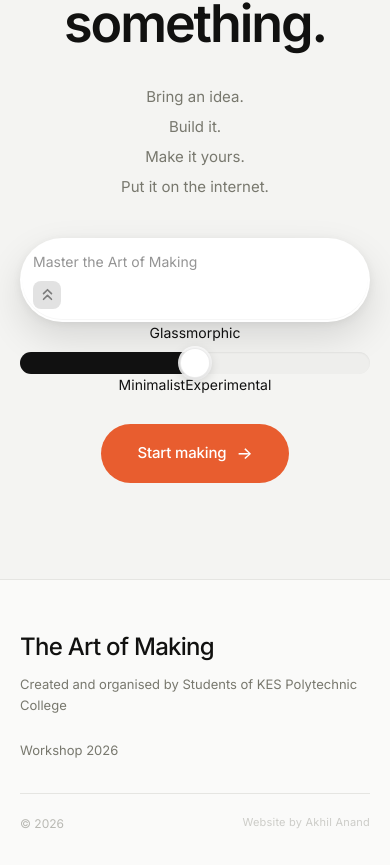
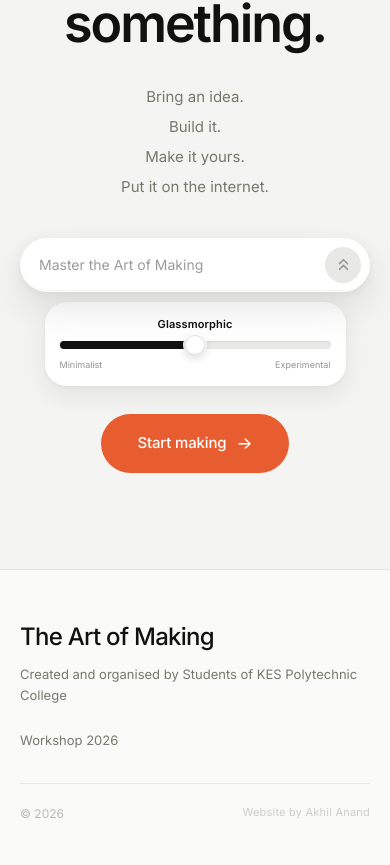
Before and after one commit to adelos-corp/aom-workshop-2026, a React (Vite) app: page / in a window 390 px wide. Shown: the part 5491-6356 px from the top of the page. Built offline with nearby package versions, Linux system fonts and the light colour scheme.

Commit message:
Refine PromptBar into clean input plus separate style control

```diff
--- a/src/components/PromptBar.css
+++ b/src/components/PromptBar.css
@@ -1,155 +1,176 @@
 .prompt-bar {
   --pb-bg: #ffffff;
   --pb-ink: #111111;
-  --pb-menu: #ffffff;
   --pb-w: 400px;
-  --pb-radius: 50px;
+  --pb-radius: 40px;
   --pb-press: 0.96;
-  --pb-spark: #b39dff;
-  --pb-ease: cubic-bezier(0.23, 1, 0.32, 1);
-  --pb-muted: color-mix(in srgb, var(--pb-ink) 55%, transparent);
-  --pb-hover: color-mix(in srgb, var(--pb-ink) 8%, transparent);
-  position: relative;
   width: min(var(--pb-w), 100%);
   color: var(--pb-ink);
   font-family: inherit;
   font-size: 14px;
   line-height: 22px;
 }
-.prompt-bar__menu {
-  position: absolute;
-  right: 0;
-  bottom: calc(100% + 10px);
-  left: 0;
-  z-index: 10;
-  padding: 4px;
-  border-radius: 12px;
-  background: var(--pb-menu);
-  color: var(--pb-ink);
-  box-shadow: 0 18px 45px -18px rgba(0,0,0,.4), 0 1px 2px rgba(0,0,0,.08);
-  animation: prompt-pop 180ms var(--pb-ease) both;
-}
-.prompt-bar__menu[data-kind='effort'] {
-  right: 0;
-  left: auto;
-  width: 300px;
-}
-.prompt-bar__menu[data-kind='effort'] { padding: 14px; background: rgba(255,255,255,.98); color: #111; box-shadow: 0 18px 45px rgba(0,0,0,.12), 0 0 0 1px rgba(255,255,255,.95); }
-@keyframes prompt-pop { from { opacity: 0; transform: translateY(5px) scale(.98); } }
-.prompt-bar__menu-list { display: grid; gap: 2px; }
-.prompt-bar__row {
+
+.prompt-bar__field {
+  position: relative;
   display: flex;
   align-items: center;
-  gap: 9px;
   width: 100%;
-  min-height: 36px;
-  padding: 0 8px;
-  border: 0;
-  border-radius: 8px;
-  background: transparent;
-  color: inherit;
-  font: inherit;
-  text-align: left;
-  cursor: pointer;
-}
-.prompt-bar__row:hover, .prompt-bar__row[data-active] { background: var(--pb-hover); }
-.prompt-bar__row-icon { display: inline-flex; width: 20px; justify-content: center; color: color-mix(in srgb, var(--pb-ink) 70%, transparent); }
-.prompt-bar__row-name { flex: none; font-size: 13px; font-weight: 500; }
-.prompt-bar__row-desc { flex: 1; min-width: 0; overflow: hidden; color: var(--pb-muted); font-size: 12px; white-space: nowrap; text-overflow: ellipsis; }
-.prompt-bar__row-tag { margin-left: auto; color: var(--pb-muted); font-size: 11px; }
-.prompt-bar__row-check { display: inline-flex; width: 16px; opacity: 0; }
-.prompt-bar__row-check[data-on] { opacity: 1; }
-.prompt-bar__empty { padding: 10px 8px; color: var(--pb-muted); font-size: 12px; }
-.prompt-bar__field {
-  position: relative;
-  isolation: isolate;
-  display: flex;
-  flex-direction: column;
-  gap: 8px;
-  padding: 12px;
-  border-radius: 50px;
+  min-height: 52px;
+  padding: 8px 8px 8px 18px;
+  border-radius: var(--pb-radius);
   background: var(--pb-bg);
   border: 1px solid rgba(255,255,255,.95);
-  box-shadow: 0 16px 38px rgba(0,0,0,.12), 0 2px 10px rgba(0,0,0,.06), inset 0 1px 0 rgba(255,255,255,.95);
-  cursor: text;
+  box-shadow:
+    0 16px 38px rgba(0,0,0,.10),
+    0 2px 10px rgba(0,0,0,.05),
+    inset 0 1px 0 rgba(255,255,255,.98),
+    inset 0 -1px 0 rgba(0,0,0,.035);
   overflow: hidden;
 }
+
 .prompt-bar__field::after {
   content: '';
   position: absolute;
   inset: 1px;
-  z-index: -1;
   border-radius: calc(var(--pb-radius) - 1px);
   pointer-events: none;
-  box-shadow: inset 0 1px 0 rgba(255,255,255,.98), inset 0 -1px 0 rgba(0,0,0,.035);
+  box-shadow: inset 0 1px 0 rgba(255,255,255,1);
 }
-.prompt-bar__field::before {
-  content: '';
+
+.prompt-bar__input {
+  display: block;
+  flex: 1;
+  min-width: 0;
+  min-height: 22px;
+  max-height: 22px;
+  padding: 0;
+  border: 0;
+  background: transparent;
+  color: inherit;
+  font: inherit;
+  font-size: 14px;
+  line-height: 22px;
+  resize: none;
+  outline: none;
+  overflow: hidden;
+}
+
+.prompt-bar__input::placeholder {
+  color: rgba(17,17,17,.42);
+}
+
+.prompt-bar__send {
+  flex: none;
+  display: grid;
+  place-items: center;
+  width: 36px;
+  height: 36px;
+  margin-left: 10px;
+  padding: 0;
+  border: 0;
+  border-radius: 50%;
+  background: #111;
+  color: #fff;
+  cursor: pointer;
+  outline: none;
+  user-select: none;
+  touch-action: manipulation;
+  transition: transform 180ms cubic-bezier(.23,1,.32,1), background-color 180ms ease, opacity 180ms ease;
+}
+
+.prompt-bar__send:disabled {
+  background: #e8e8e6;
+  color: #999;
+  cursor: default;
+}
+
+.prompt-bar__send[data-pressed] {
+  transform: scale(var(--pb-press));
+}
+
+.prompt-bar__send[data-armed]:hover {
+  transform: translateY(-1px);
+}
+
+.prompt-bar__effort {
+  width: min(360px, 78%);
+  margin: 10px auto 0;
+  padding: 10px 14px 9px;
+  border-radius: 22px;
+  background: rgba(255,255,255,.96);
+  border: 1px solid rgba(255,255,255,.98);
+  box-shadow:
+    0 10px 26px rgba(0,0,0,.075),
+    0 1px 5px rgba(0,0,0,.04),
+    inset 0 1px 0 rgba(255,255,255,1);
+}
+
+.prompt-bar__effort-label {
+  margin-bottom: 6px;
+  color: #111;
+  font-size: 11px;
+  font-weight: 600;
+  letter-spacing: .01em;
+}
+
+.prompt-bar__effort-track {
+  position: relative;
+  height: 8px;
+  border-radius: 999px;
+  background: #e8e8e6;
+  cursor: grab;
+  touch-action: none;
+  box-shadow: inset 0 1px 2px rgba(0,0,0,.08);
+}
+
+.prompt-bar__effort-track:active {
+  cursor: grabbing;
+}
+
+.prompt-bar__effort-fill {
   position: absolute;
-  inset: 0;
-  z-index: -1;
+  inset: 0 auto 0 0;
   border-radius: inherit;
-  background: radial-gradient(140% 120% at 0% 100%, color-mix(in srgb, var(--pb-spark) 26%, transparent), transparent 62%);
-  opacity: 0;
-  transition: opacity 500ms ease;
+  background: #111;
+  will-change: width;
 }
-.prompt-bar__chips { display: flex; flex-wrap: wrap; gap: 6px; }
-.prompt-bar__chip { display: inline-flex; align-items: center; gap: 6px; height: 26px; padding: 0 4px 0 8px; border-radius: 8px; background: var(--pb-hover); font-size: 12px; }
-.prompt-bar__chip-name { max-width: 144px; overflow: hidden; white-space: nowrap; text-overflow: ellipsis; }
-.prompt-bar__chip-x {
-  display: inline-grid; place-items: center; width: 18px; height: 18px; padding: 0;
-  border: 0; border-radius: 5px; background: transparent; color: inherit; opacity: .6; cursor: pointer;
+
+.prompt-bar__effort-thumb {
+  position: absolute;
+  top: 50%;
+  width: 20px;
+  height: 20px;
+  margin: -10px 0 0 -10px;
+  border-radius: 50%;
+  background: #fff;
+  border: 1px solid rgba(0,0,0,.10);
+  box-shadow:
+    0 3px 10px rgba(0,0,0,.16),
+    0 0 0 2px rgba(255,255,255,.95);
+  will-change: left;
 }
-.prompt-bar__chip-x:hover { background: color-mix(in srgb, var(--pb-ink) 10%, transparent); opacity: 1; }
-.prompt-bar__input {
-  display: block; width: 100%; min-height: 22px; padding: 0; border: 0; background: transparent;
-  color: inherit; font: inherit; font-size: 14px; line-height: 22px; resize: none; outline: none; overflow-wrap: anywhere;
+
+.prompt-bar__effort-range {
+  display: flex;
+  justify-content: space-between;
+  margin-top: 5px;
+  color: rgba(17,17,17,.45);
+  font-size: 9px;
 }
-.prompt-bar__input::placeholder { color: color-mix(in srgb, var(--pb-ink) 45%, transparent); }
-.prompt-bar__bar { display: flex; align-items: center; gap: 4px; }
-.prompt-bar__spacer { flex: 1; }
-.prompt-bar__tool, .prompt-bar__pick, .prompt-bar__send {
-  flex: none; border: 0; font: inherit; cursor: pointer; outline: none; user-select: none; touch-action: manipulation;
+
+@media (max-width: 600px) {
+  .prompt-bar {
+    --pb-w: 100%;
+  }
+
+  .prompt-bar__effort {
+    width: min(360px, 86%);
+  }
 }
-.prompt-bar__tool {
-  display: inline-grid; place-items: center; width: 28px; height: 28px; padding: 0; border-radius: 8px;
-  background: transparent; color: color-mix(in srgb, var(--pb-ink) 60%, transparent);
-  transition: background-color 150ms ease, color 150ms ease, transform 160ms var(--pb-ease);
+
+@media (prefers-reduced-motion: reduce) {
+  .prompt-bar__send[data-pressed] {
+    transform: none;
+  }
 }
-.prompt-bar__tool:hover, .prompt-bar__pick:hover, .prompt-bar__tool[data-on], .prompt-bar__pick[data-on] { background: var(--pb-hover); color: var(--pb-ink); }
-.prompt-bar__pick {
-  display: inline-flex; align-items: center; gap: 4px; height: 28px; padding: 0 8px; border-radius: 8px;
-  background: transparent; color: color-mix(in srgb, var(--pb-ink) 70%, transparent); font-size: 12px; font-weight: 500;
-}
-.prompt-bar__pick[data-max] { color: var(--pb-spark); }
-.prompt-bar__send {
-  position: relative; display: inline-grid; place-items: center; width: 28px; height: 28px; padding: 0; border-radius: 8px;
-  background: color-mix(in srgb, var(--pb-ink) 12%, var(--pb-bg)); color: color-mix(in srgb, var(--pb-ink) 55%, var(--pb-bg));
-  transition: background-color 200ms ease, color 200ms ease, transform 160ms var(--pb-ease);
-}
-.prompt-bar__send:disabled { cursor: default; }
-.prompt-bar__send[data-armed] { background: var(--pb-ink); color: var(--pb-bg); }
-.prompt-bar__send[data-pressed] { transform: scale(var(--pb-press)); }
-.prompt-bar__glyph { display: block; width: 16px; height: 16px; transform-origin: 50% 50%; }
-.prompt-bar__effort-head { display: flex; align-items: center; gap: 8px; font-size: 13px; }
-.prompt-bar__effort-title, .prompt-bar__effort-help, .prompt-bar__effort-ends { color: var(--pb-muted); }
-.prompt-bar__effort-help { margin-left: auto; display: inline-flex; }
-.prompt-bar__effort-ends { display: flex; justify-content: space-between; margin-top: 12px; font-size: 12px; }
-.prompt-bar__effort-track { position: relative; height: 22px; margin-top: 8px; border-radius: 11px; background: #eeeeec; cursor: grab; touch-action: none; box-shadow: inset 0 1px 2px rgba(0,0,0,.06); }
-.prompt-bar__effort-track:active { cursor: grabbing; }
-.prompt-bar__effort-fill { position: absolute; inset: 0 auto 0 0; border-radius: 11px; background: #111; transition: width 40ms linear; will-change: width; }
-.prompt-bar__effort-thumb { position: absolute; top: -4px; width: 30px; height: 30px; margin-left: -15px; border-radius: 50%; background: #fff; border: 1px solid rgba(0,0,0,.08); box-shadow: 0 3px 12px rgba(0,0,0,.18), 0 0 0 2px rgba(255,255,255,.9); will-change: left; transition: left 40ms linear; }
-.prompt-bar__eq { display: flex; align-items: center; gap: 2.5px; height: 14px; }
-.prompt-bar__eq i { display: block; width: 2.5px; height: 100%; border-radius: 999px; background: currentColor; animation: prompt-eq 900ms ease-in-out infinite; }
-.prompt-bar__eq i:nth-child(2) { animation-delay: 150ms; }
-.prompt-bar__eq i:nth-child(3) { animation-delay: 300ms; }
-@keyframes prompt-eq { 0%,100% { transform: scaleY(.35); } 50% { transform: scaleY(1); } }
-@media (pointer: coarse) { .prompt-bar__input { font-size: 16px; } }
-@media (max-width: 600px) {
-  .prompt-bar { --pb-w: 100%; }
-  .prompt-bar__pick { padding-inline: 6px; }
-}
-@media (prefers-reduced-motion: reduce) {
-  .prompt-bar__menu { animation: none; }
-  .prompt-bar__tool:active, .prompt-bar__send[data-pressed] { transform: none; }
-}
```
